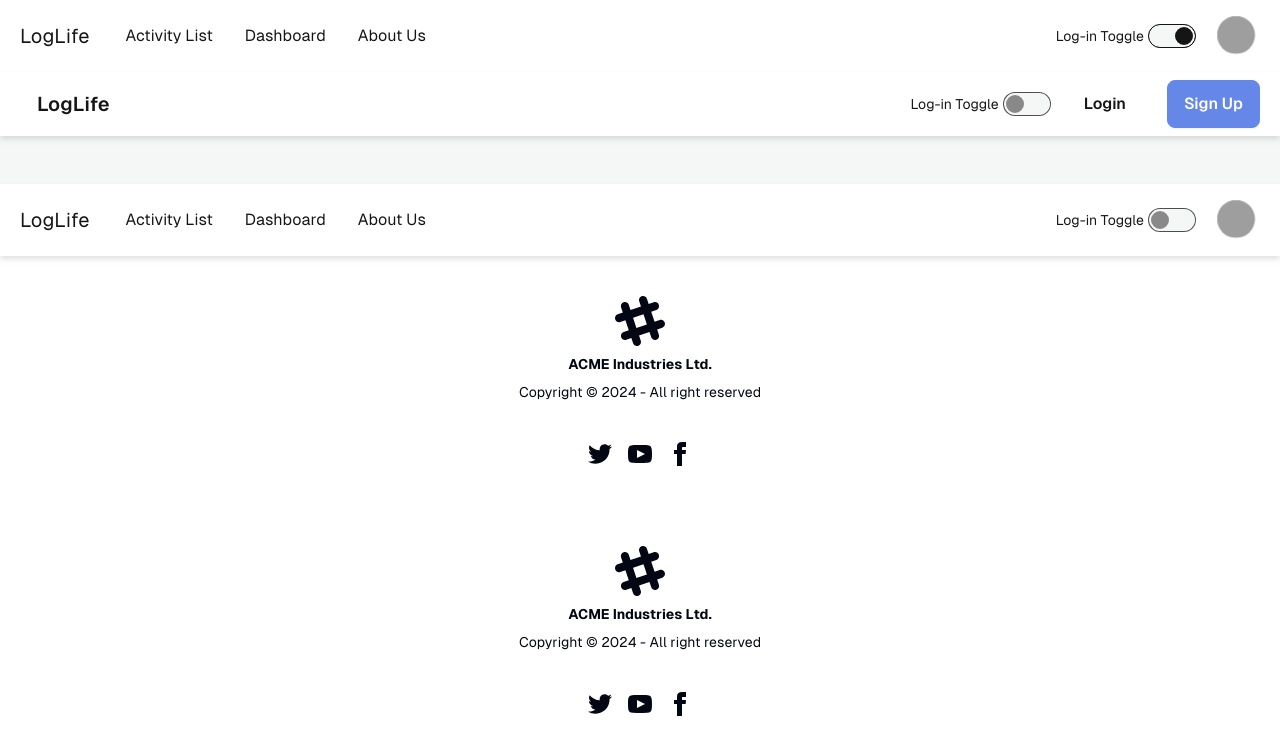
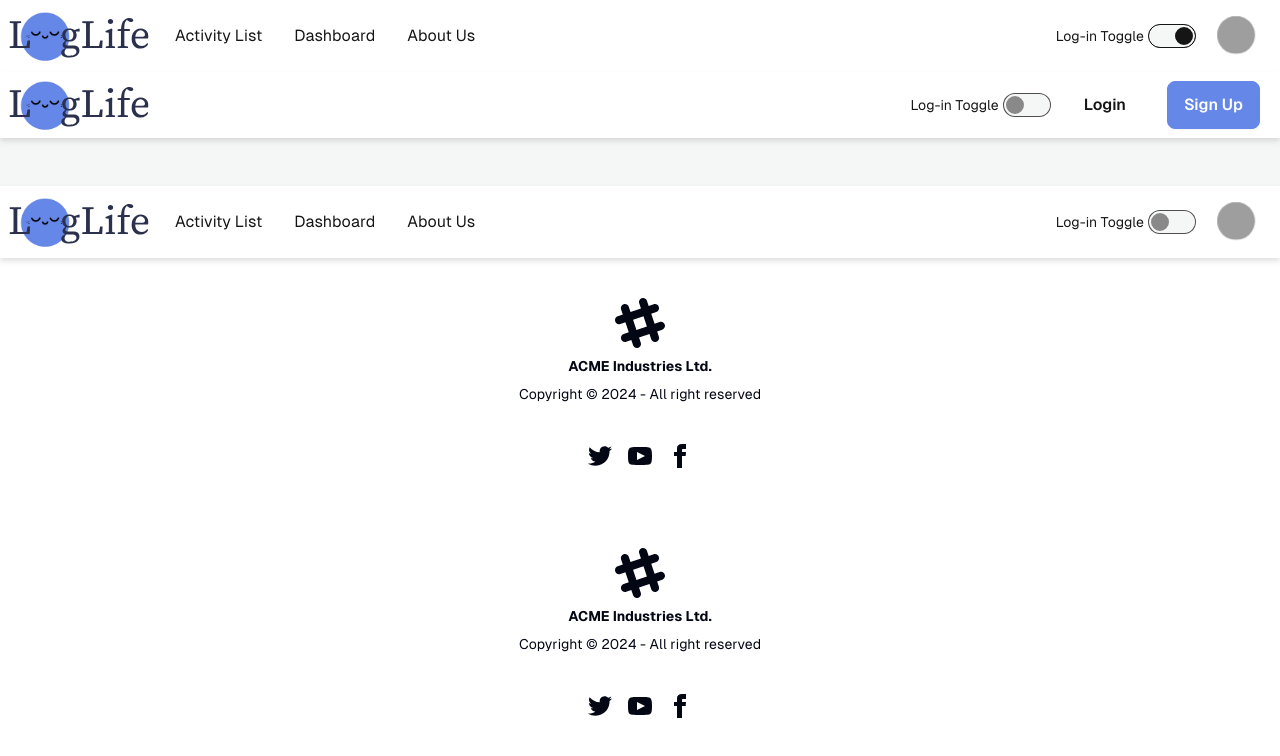
Before and after one commit to JSD6G8/frontend, a React (Vite) app: page /nav in a window 1280 px wide. Shown: the top 756 px of the page. Built offline with nearby package versions, Linux system fonts and the light colour scheme; grey boxes are pictures that could not be loaded.

Commit message:
style: add logo to navbar

```diff
--- a/src/components/Nav.jsx
+++ b/src/components/Nav.jsx
@@ -10,7 +10,7 @@ function TempLoginToggle({ isLoggedIn, setIsLoggedIn }) {
         type="checkbox"
         className="toggle"
         checked={isLoggedIn}
-        onChange={() => setIsLoggedIn(!isLoggedIn) }
+        onChange={() => setIsLoggedIn(!isLoggedIn)}
       />
     </label>
   );
@@ -21,10 +21,13 @@ function NavGuest({ isLoggedIn, setIsLoggedIn }) {
     <nav>
       <div className="navbar bg-white drop-shadow-md">
         <div className="navbar-start">
-          <a className="btn btn-ghost mx-3 text-xl">LogLife</a>
+          <img src="public/logo_black.svg" alt="LogLife logo" />
         </div>
         <div className="navbar-end">
-          <TempLoginToggle isLoggedIn={isLoggedIn} setIsLoggedIn={setIsLoggedIn} />
+          <TempLoginToggle
+            isLoggedIn={isLoggedIn}
+            setIsLoggedIn={setIsLoggedIn}
+          />
           <button className="btn btn-ghost mx-3 text-base">Login</button>
           <a className="btn btn-primary mx-3 text-base text-white">Sign Up</a>
         </div>
@@ -60,10 +63,10 @@ function NavLoggedInMobile({ isLoggedIn, setIsLoggedIn }) {
             </div>
             <ul
               tabIndex={0}
-              className="menu dropdown-content menu-sm z-[1] mt-3 w-52 rounded-box bg-white p-2 shadow"
+              className="menu dropdown-content menu-sm mt-3 w-52 rounded-box bg-white p-2 shadow "
             >
               <li>
-                <a className="py-5 text-base">
+                <a className="py-5 text-base" href="/activities">
                   <i className="fa-solid fa-person-running fa-xl"></i>
                   Activities
                 </a>
@@ -82,10 +85,13 @@ function NavLoggedInMobile({ isLoggedIn, setIsLoggedIn }) {
           </div>
         </div>
         <div className="navbar-center">
-          <a className="btn btn-ghost text-xl">LogLife</a>
+          <img src="public/logo_black.svg" alt="LogLife logo" />
         </div>
         <div className="navbar-end">
-          <TempLoginToggle isLoggedIn={isLoggedIn} setIsLoggedIn={setIsLoggedIn} />
+          <TempLoginToggle
+            isLoggedIn={isLoggedIn}
+            setIsLoggedIn={setIsLoggedIn}
+          />
           <div className="dropdown dropdown-end mx-3">
             <div
               tabIndex={0}
@@ -117,30 +123,6 @@ function NavLoggedInMobile({ isLoggedIn, setIsLoggedIn }) {
           </div>
         </div>
       </div>
-      {/* <div className=" bg-white drop-shadow-md lg:hidden">
-        <form className="flex items-center p-4">
-          <label className="sr-only">Search</label>
-          <div className="relative w-full">
-            <div className="pointer-events-none absolute inset-y-0 left-0 flex items-center pl-3">
-              <svg
-                className="h-5 w-5 text-gray-500 dark:text-gray-400"
-                fill="currentColor"
-                viewBox="0 0 20 20"
-                xmlns="http://www.w3.org/2000/svg"
-              >
-                <path d="M8 4a4 4 0 100 8 4 4 0 000-8zM2 8a6 6 0 1110.89 3.476l4.817 4.817a1 1 0 01-1.414 1.414l-4.816-4.816A6 6 0 012 8z"></path>
-              </svg>
-            </div>
-            <input
-              type="text"
-              id="simple-search"
-              className=" input input-bordered w-full p-2.5 pl-10"
-              placeholder="Search"
-              required
-            />
-          </div>
-        </form>
-      </div> */}
     </nav>
   );
 }
@@ -150,7 +132,7 @@ function NavLoggedInDesktop({ isLoggedIn, setIsLoggedIn }) {
     <nav>
       <div className="navbar bg-white drop-shadow-md max-lg:hidden">
         <div className="navbar-start">
-          <a className="m-3 text-xl">LogLife</a>
+          <img src="public/logo_black.svg" alt="LogLife logo" />
           <div>
             <ul className="menu menu-horizontal">
               <li>
@@ -172,35 +154,10 @@ function NavLoggedInDesktop({ isLoggedIn, setIsLoggedIn }) {
           </div>
         </div>
         <div className="navbar-end">
-          {/* <div className="w-80">
-            <form className="flex items-center">
-              <label className="sr-only">Search</label>
-              <div className="relative w-full">
-                <div className="pointer-events-none absolute inset-y-0 left-0 flex items-center pl-3">
-                  <svg
-                    className="h-5 w-5 text-gray-500 dark:text-gray-400"
-                    fill="currentColor"
-                    viewBox="0 0 20 20"
-                    xmlns="http://www.w3.org/2000/svg"
-                  >
-                    <path
-                      fill-rule="evenodd"
-                      d="M8 4a4 4 0 100 8 4 4 0 000-8zM2 8a6 6 0 1110.89 3.476l4.817 4.817a1 1 0 01-1.414 1.414l-4.816-4.816A6 6 0 012 8z"
-                      clip-rule="evenodd"
-                    ></path>
-                  </svg>
-                </div>
-                <input
-                  type="text"
-                  id="simple-search"
-                  className=" input input-bordered w-full p-2.5 pl-10"
-                  placeholder="Search"
-                  required
-                />
-              </div>
-            </form>
-          </div> */}
-          <TempLoginToggle isLoggedIn={isLoggedIn} setIsLoggedIn={setIsLoggedIn} />
+          <TempLoginToggle
+            isLoggedIn={isLoggedIn}
+            setIsLoggedIn={setIsLoggedIn}
+          />
           <div className="dropdown dropdown-end mx-3">
             <div
               tabIndex={0}
```
Also changed, not shown: public/logo_black.svg (added), public/logo_white.svg (added).
